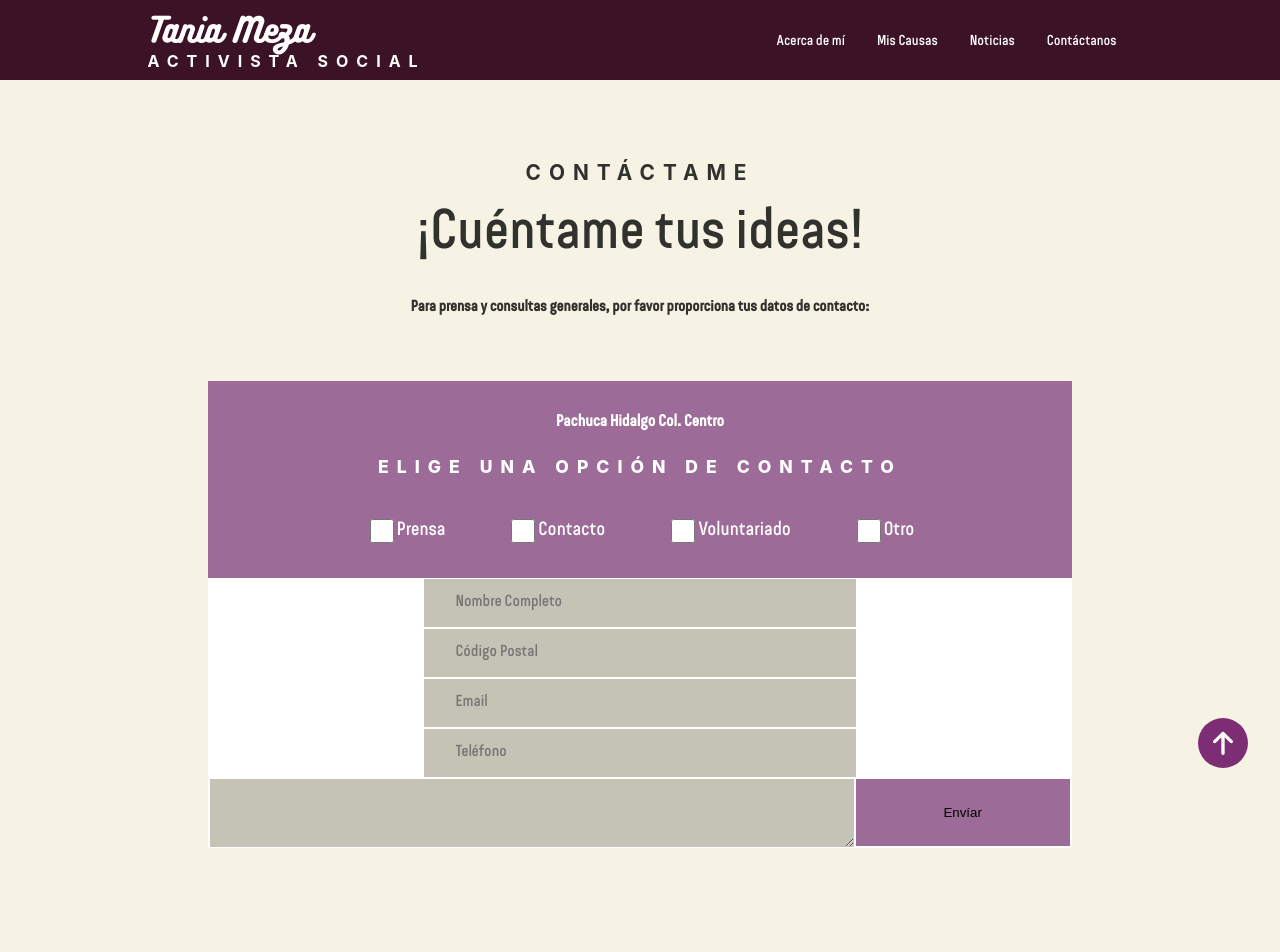
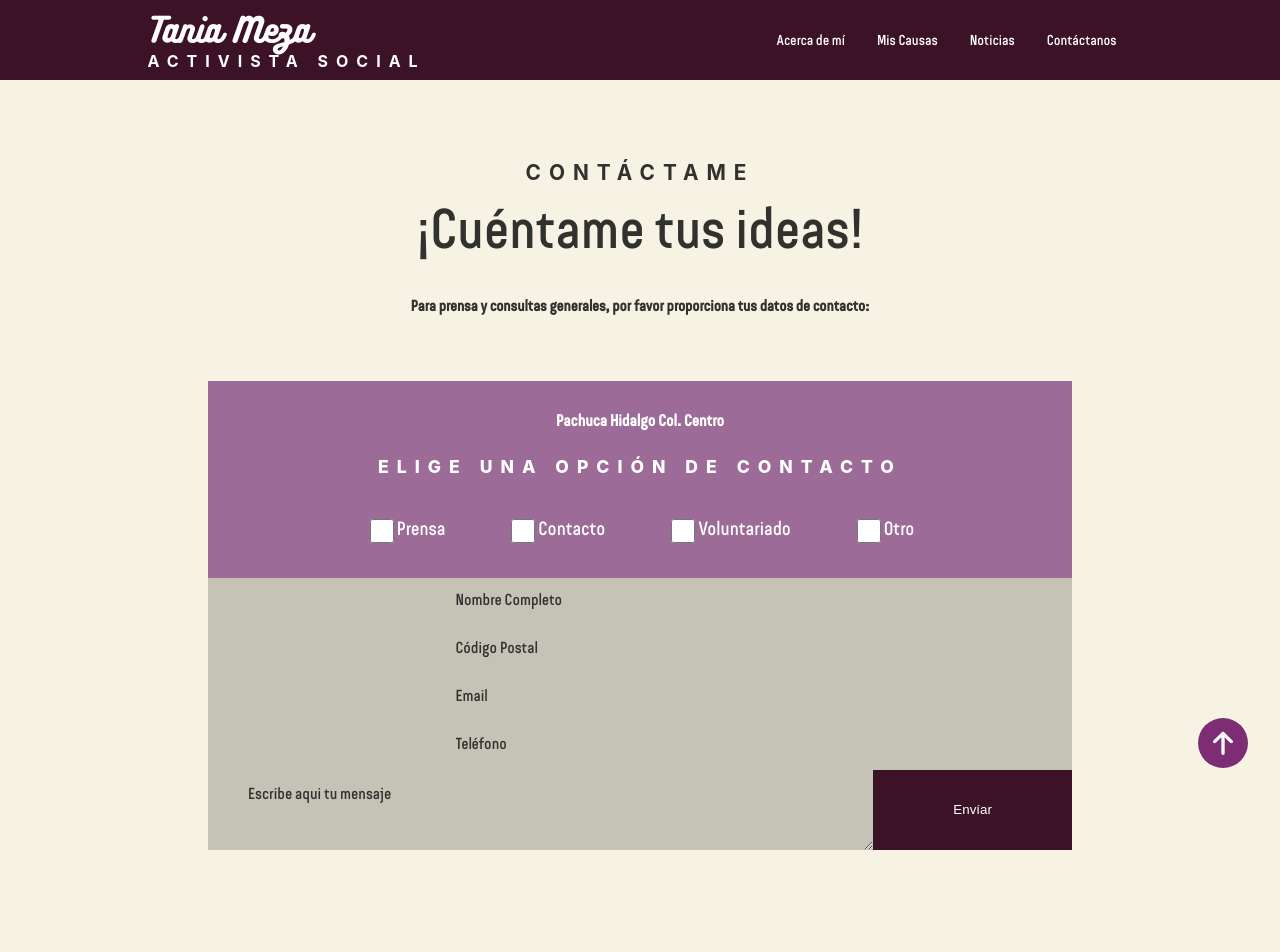
Before and after one commit to ForeverMikk/tania-meza, a React (Create React App) app: page /contactanos in a window 1280 px wide. Shown: the top 952 px of the page. Built offline with nearby package versions, Linux system fonts and the light colour scheme.

Commit message:
corrigiendo errores en el formulraio de Contacto

```diff
--- a/src/componets/Contactanos/Contactanos.css
+++ b/src/componets/Contactanos/Contactanos.css
@@ -81,7 +81,7 @@
     flex-direction: column;
 }
 .contactanos .inputs .first .input-1, .contactanos .inputs .first .input-2  {
-    background: #fff;
+    background: #C5C2B6;
     width: 100%;
 }
 .contactanos .input-1 input, .contactanos .input-2 input {
@@ -89,29 +89,40 @@
     height: 3rem;
     background: #C5C2B6;
     padding: 0 2rem;
-    color: #31312E;
+    color: #313131;
     font-family: 'Bond-4f';
     font-size: 1rem;
-    border: 1px solid #fff;
+    border: none;
+}
+.contactanos .input-1 input::placeholder, .contactanos .input-2 input::placeholder {
+    color: #31312E;
 }
 .contactanos .second {
     width: 100%;
     display: flex;
     justify-content: center;
-    background: #fff;
+    background: #C5C2B6;
 }
 .contactanos .second textarea {
+    font-family: 'Bond-4f';
     width: 74%;
-    height: 4rem;
-    border: 1px solid #fff;
+    height: 3rem;
+    border: none;
+    color: #31312E;
     background: #C5C2B6;
+    padding: 1rem 2.5rem;
+    font-size: 1rem;
+}
+.contactanos .second textarea::placeholder {
+    color: #31312E;
 }
 .contactanos .second button {
     cursor: pointer;
     width: 25%;
-    height: 4.3rem;
-    border: 1px solid #fff;
-    background: #9D6B98;
+    height: 5rem;
+    color: #fff;
+    border: none;
+    background: #3C1226;
 }
 
 
--- a/src/componets/Contactanos/Contactanos.jsx
+++ b/src/componets/Contactanos/Contactanos.jsx
@@ -49,7 +49,7 @@ const Contactanos = () => {
                     </div>
 
                     <div className="second">
-                        <textarea name="mensaje" id="mensaje"></textarea>
+                        <textarea placeholder='Escribe aqui tu mensaje' name="mensaje" id="mensaje"></textarea>
                         <button type='submit'>Envíar</button>
                     </div>
 
```
